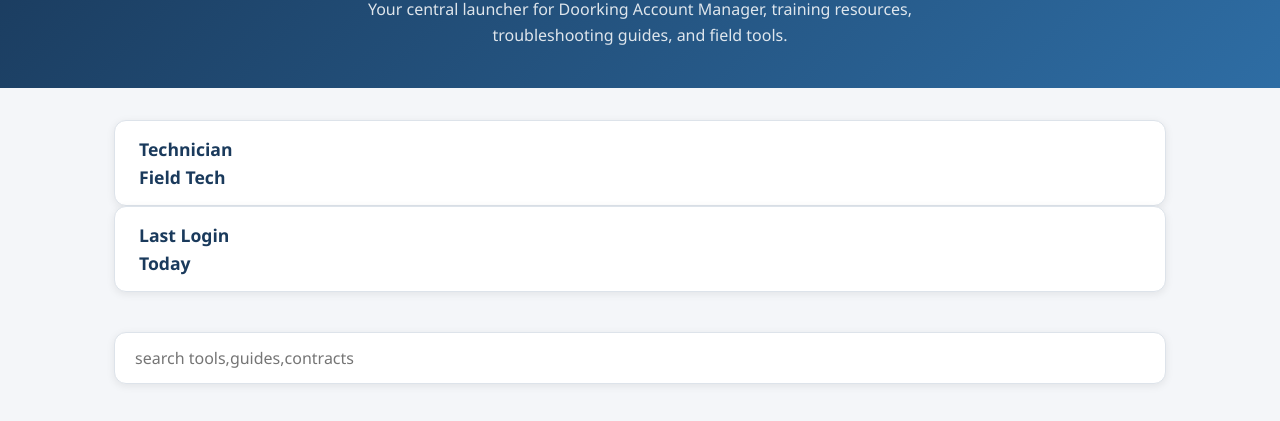
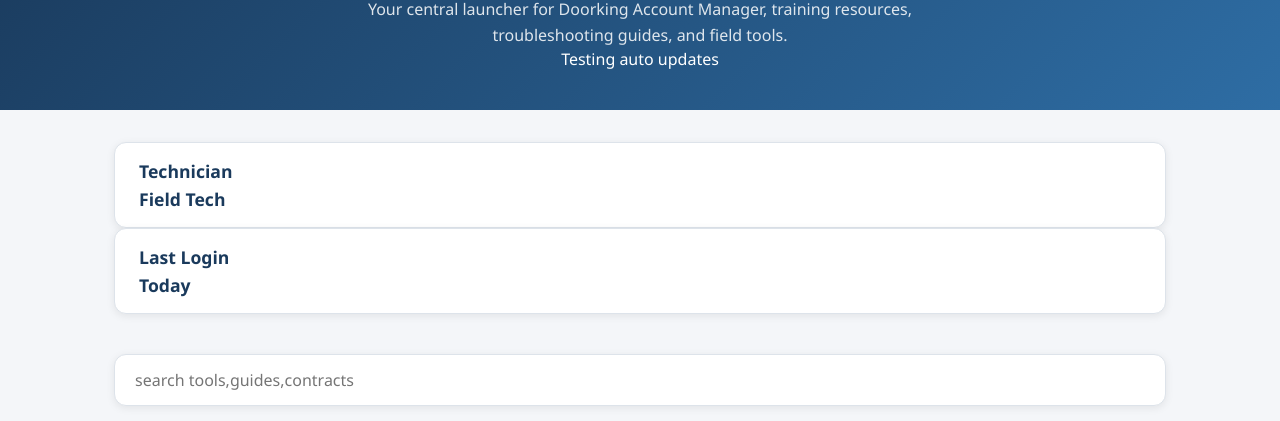
Before and after one commit to Westingo/metro-dashboard, an Electron app: page index.html in a window 1280 px wide. Shown: the part 157-578 px from the top of the page. Drawn offline with Linux system fonts and the light colour scheme.

```diff
--- a/index.html
+++ b/index.html
@@ -29,6 +29,7 @@
             Your central launcher for Doorking Account Manager, training resources,
             troubleshooting guides, and field tools.
         </p>
+        <p>Testing auto updates</p>
     </section>
 
     <main class="main-content">
--- a/package.json
+++ b/package.json
@@ -1,6 +1,6 @@
 {
   "name": "metro-dashboard",
-  "version": "1.0.9",
+  "version": "1.1.0",
   "description": "Metro Access Control - Doorking Operations Dashboard",
   "main": "main.js",
   "scripts": {
```
